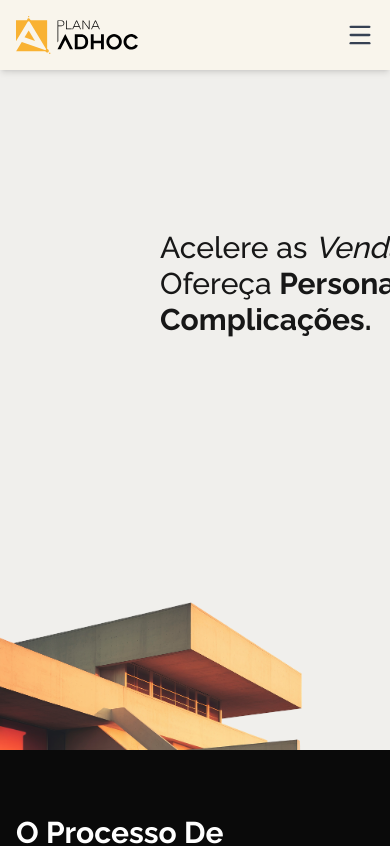
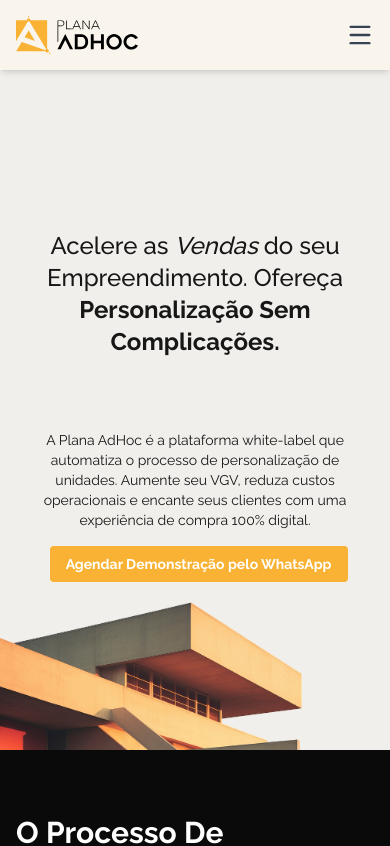
Before and after one commit to Eduardo-BarrosoS/plana-lp, a Next.js app: page / in a window 390 px wide. Shown: the top 846 px of the page. Built offline with nearby package versions, Linux system fonts and the light colour scheme.

Commit message:
fix: improve hero mobile responsiveness

```diff
--- a/src/app/components/Hero.tsx
+++ b/src/app/components/Hero.tsx
@@ -7,10 +7,10 @@ export function Hero({ id }: { id?: string }) {
   return (
     <div
       id={id}
-      className="relative flex min-h-[680px] w-full justify-between overflow-hidden p-[160px] text-neutral-900"
+      className="relative flex min-h-[680px] w-full justify-between overflow-hidden p-[160px] text-neutral-900 max-lg:flex-col max-lg:items-center max-lg:px-4"
     >
       <div>
-        <h1 className="w-[620px] text-3xl font-medium text-neutral-900">
+        <h1 className="w-full max-w-[620px] text-3xl font-medium text-neutral-900 max-lg:text-center max-md:text-2xl">
           Acelere as <span className="italic">Vendas</span> do seu
           Empreendimento. Ofereça{" "}
           <span className="font-bold">Personalização Sem Complicações.</span>
@@ -23,7 +23,7 @@ export function Hero({ id }: { id?: string }) {
           className="absolute bottom-0 left-0"
         />
       </div>
-      <div className="flex flex-col items-end justify-end gap-4 text-end text-sm">
+      <div className="bg-background relative flex flex-col items-end justify-end gap-4 rounded-xl p-2 text-end text-sm max-lg:justify-center max-lg:text-center">
         <p className="w-[305px]">
           A Plana AdHoc é a plataforma white-label que automatiza o processo de
           personalização de unidades. Aumente seu VGV, reduza custos
```
